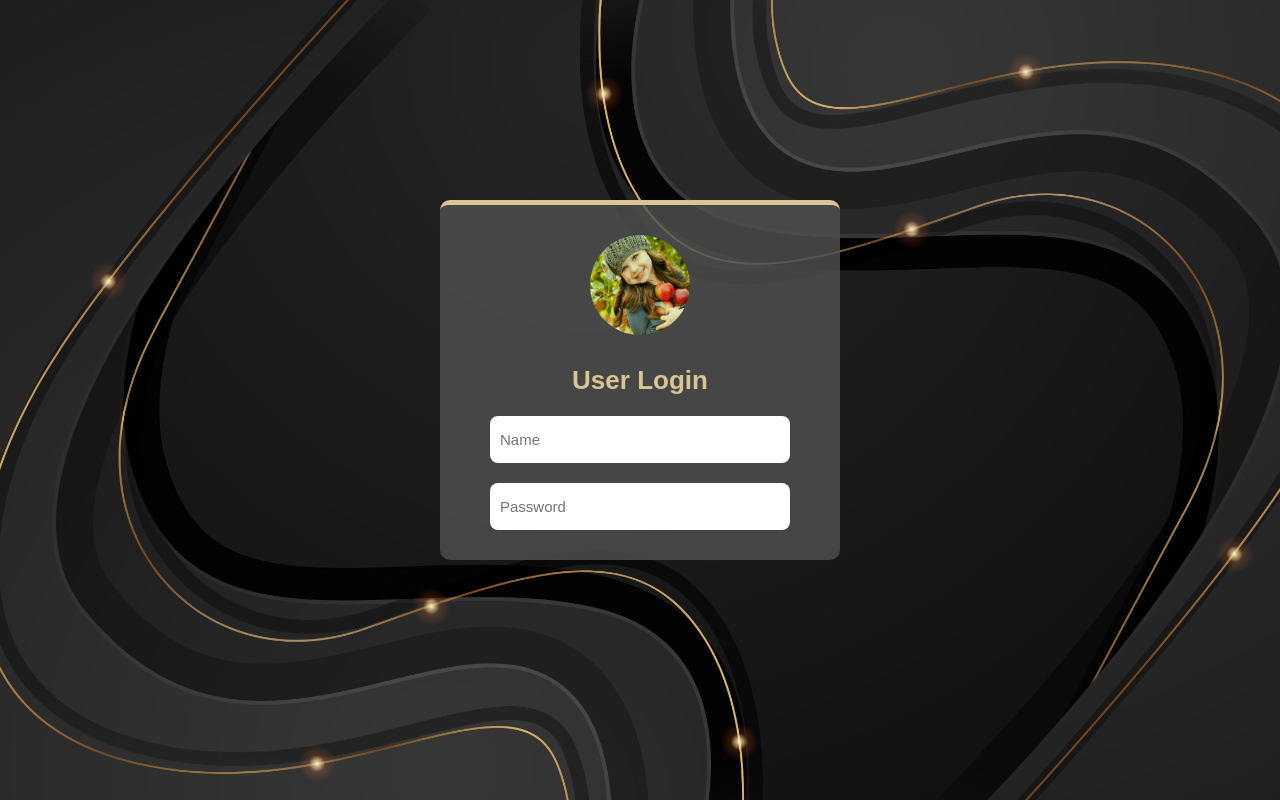
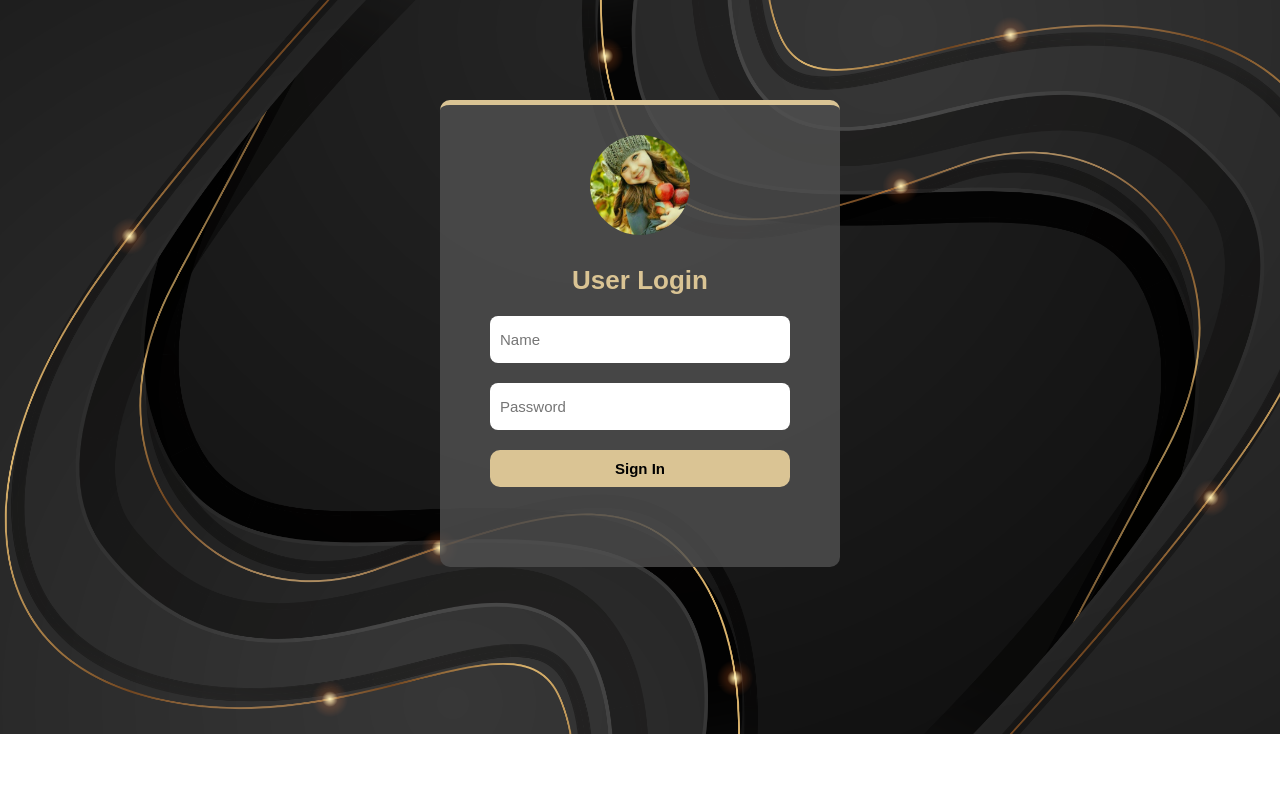
Before and after one commit to MahsumaRezai/From, a React (Create React App) app: page / in a window 1280 px wide. Built offline with nearby package versions, Linux system fonts and the light colour scheme.

Commit message:
add button

```diff
--- a/src/Componet/Cart/Cart.module.css
+++ b/src/Componet/Cart/Cart.module.css
@@ -9,5 +9,5 @@
     border-radius: 10px;
     border-top: 5px solid #dac494;
     margin: auto;
-    margin-top: 200px
+    margin-top: 100px ;
 }
--- a/src/Componet/Form/Button.js
+++ b/src/Componet/Form/Button.js
@@ -0,0 +1,9 @@
+const Button = (props) => {
+    return (
+        <div>
+            <button className='btn'>{props.children}</button>
+
+        </div>
+    )
+}
+export default Button;
--- a/src/Componet/Form/Form.js
+++ b/src/Componet/Form/Form.js
@@ -2,6 +2,7 @@ import { Fragment } from 'react';
 import Cart from '../Cart/Cart';
 import classes from './Form.module.css'
 import FormContact from './FormContact';
+import Button from './Button';
 const Form = (props) => {
     return (
         <Fragment>
@@ -10,6 +11,7 @@ const Form = (props) => {
                 <form className={classes.form}>
                     <input placeholder="Name" />
                     <input placeholder="Password" />
+                    <Button>Sign In</Button>
 
 
 
--- a/src/index.css
+++ b/src/index.css
@@ -18,12 +18,14 @@ body {
 }
 
 .btn {
-  width: 200px;
-  background: #183661;
+  width: 300px;
+  background: #dac494;
   border: none;
-  color: white;
-  font-size: 18px;
-  padding: 30px
+  font-size: 15px;
+  padding: 10px;
+  font-weight: bold;
+  border-radius: 10px;
+  margin-bottom: 50px
 }
 h1{
   font-size: 30px;
```
